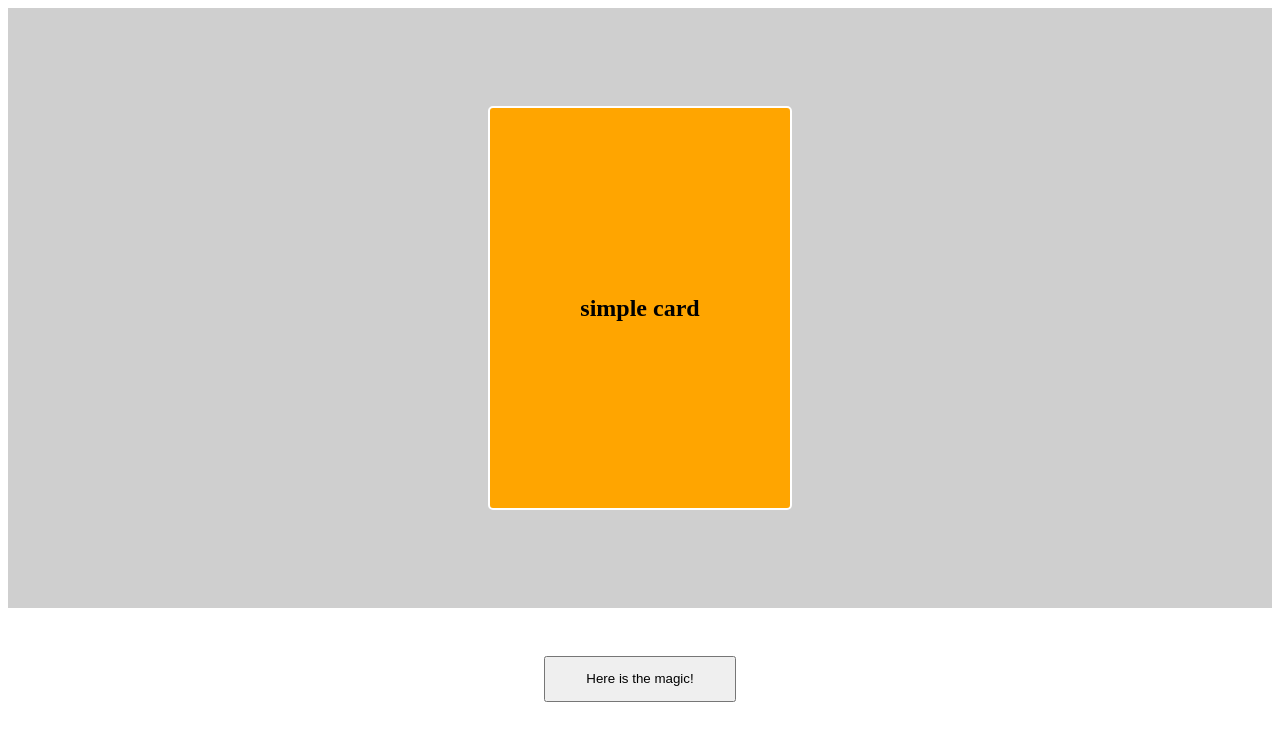
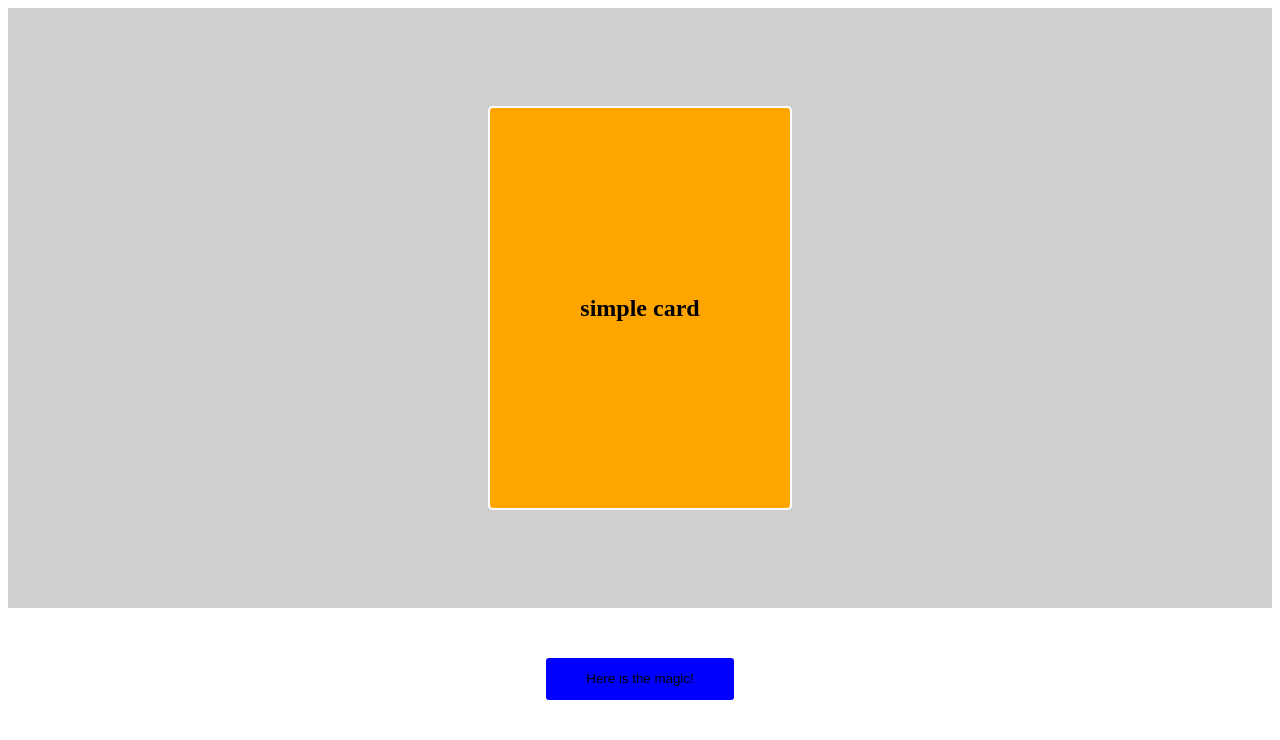
Before and after one commit to giansake/Javascript-Intro---Esercitazione-1, a plain HTML site: page index.html in a window 1280 px wide. Both pictures are taken after a click on the button "Here is the magic!". Drawn offline with Linux system fonts and the light colour scheme.

Commit message:
coded a (wrong) function + thoughts at the bottom

```diff
--- a/index.html
+++ b/index.html
@@ -10,11 +10,11 @@
   <body>
     <div class="page">
       <div class="container">
-        <div class="card card-orange">
+        <div id="mainCard" class="card card-orange">
           <h2>simple card</h2>
         </div>
       </div>
-      <button id="btn" onclick="changeColor()">Here is the magic!</button>
+      <button id="btn" onclick="magic()">Here is the magic!</button>
     </div>
     <script src="script.js"></script>
   </body>
--- a/script.js
+++ b/script.js
@@ -1,2 +1,17 @@
-let changeColorCard = document.getElementsByClassName("card-orange");
+let changeColorCard = document.getElementsByClassName("card");
 let hereIsTheMagic = document.getElementById("btn");
+
+function magic() {
+  if (changeColorCard.className === "card") {
+    hereIsTheMagic.className = "card-orange";
+  } else {
+    hereIsTheMagic.className = "card-blue";
+  }
+}
+
+// se la classe di card è card (lo è sempre) allora il colore del bottone sarà arancione
+// se no sarà blu
+
+// la condizione if dovrebbe essere "se il bottone non è ancora premuto" e non
+// se la carta ha la classe card
+//prima il bottone cambiava colore in arancione ora in blu...
```
